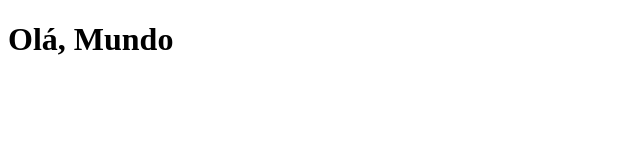
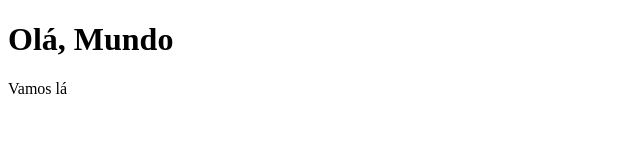
Before and after one commit to cleytoncx/curso_git_1, a plain HTML site: page index.html in a window 1280 px wide. Shown: the full height of the page, 0-640 px from the left. Drawn offline with Linux system fonts and the light colour scheme.

Commit message:
alterações html

```diff
--- a/index.html
+++ b/index.html
@@ -7,5 +7,6 @@
 </head>
 <body>
     <h1>Olá, Mundo</h1>
+    <p>Vamos lá</p>
 </body>
 </html>
```
Also changed, not shown: about.html (+1 -0 lines).
